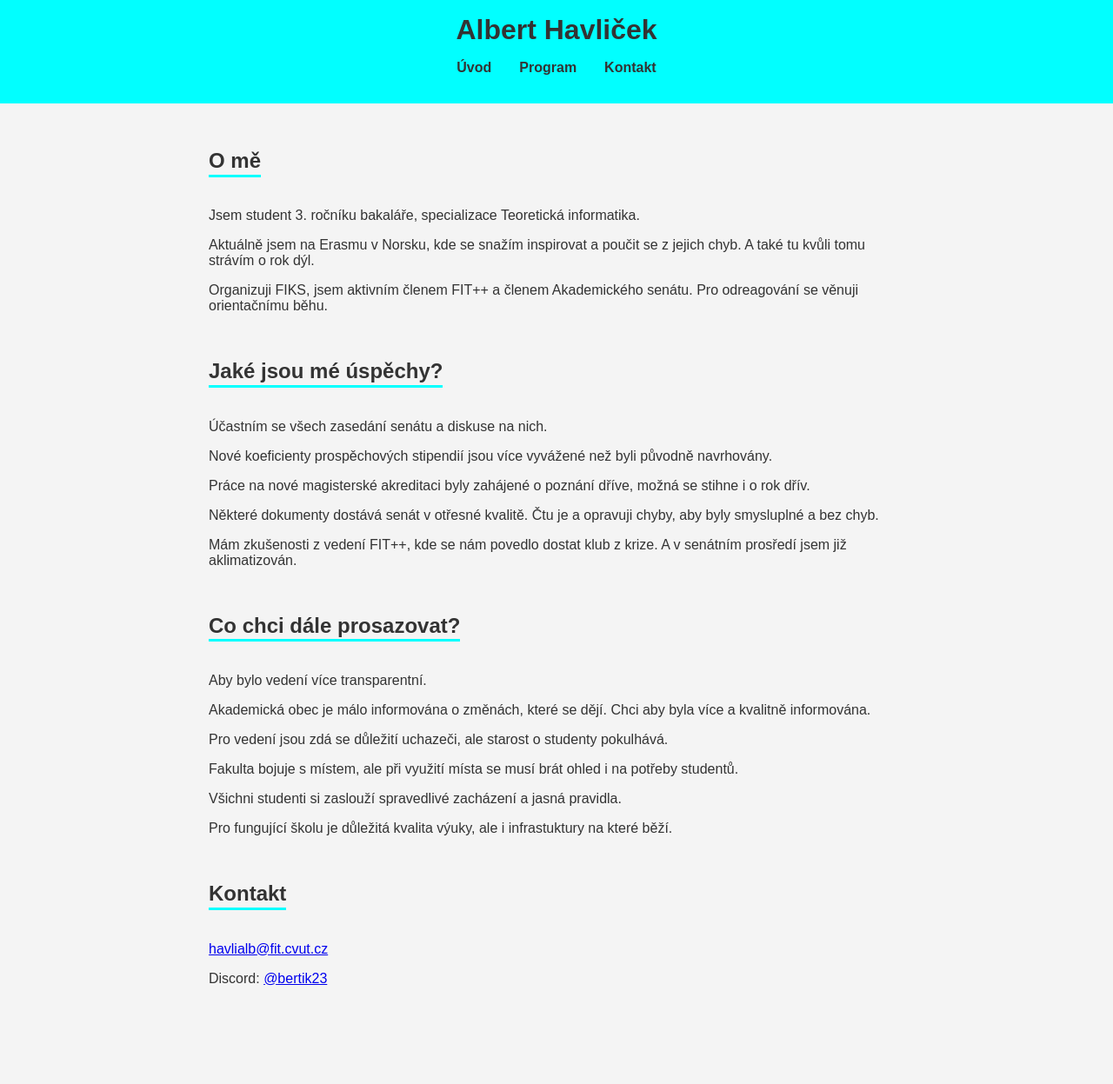
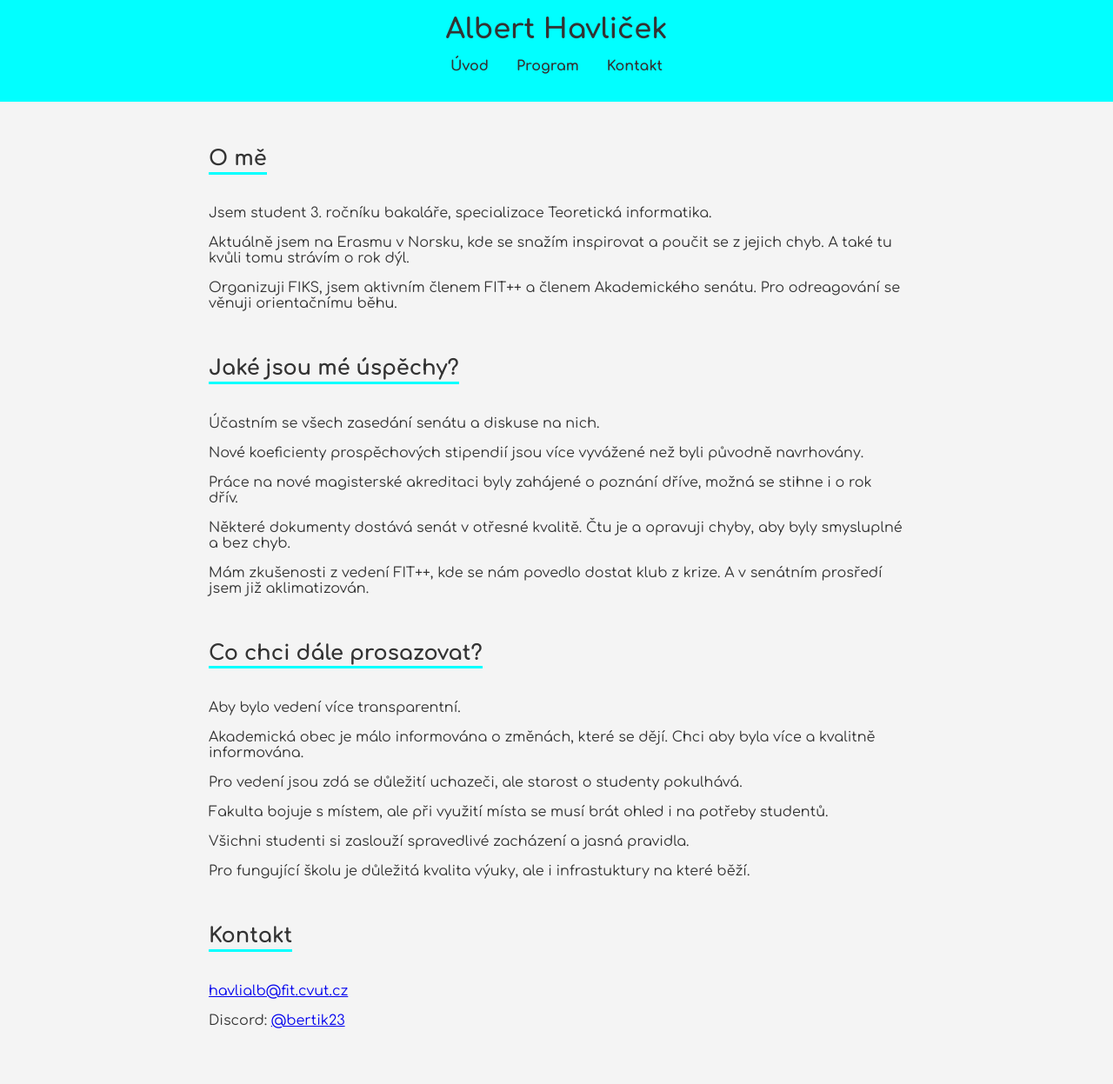
Before and after one commit to Bertik23/bertik23.github.io, a Jekyll site: the page built from asfit/index.html, in a window 1280 px wide. Shown: the whole page at 87% size. Built offline with Jekyll 4.4.1, drawn with Linux system fonts in a browser that asks for light colours; before the commit the page ends 1199 px from its top, so only the background shows below that.

Commit message:
add fonts

```diff
--- a/asfit/index.html
+++ b/asfit/index.html
@@ -7,6 +7,9 @@
 <head>
     <meta charset="UTF-8">
     <meta name="viewport" content="width=device-width, initial-scale=1.0">
+    <link rel="preconnect" href="https://fonts.googleapis.com">
+    <link rel="preconnect" href="https://fonts.gstatic.com" crossorigin>
+    <link href="https://fonts.googleapis.com/css2?family=Comfortaa:wght@300..700&display=swap" rel="stylesheet">
     <title>Albert Havliček do senátu</title>
     <style>
 body {
```
